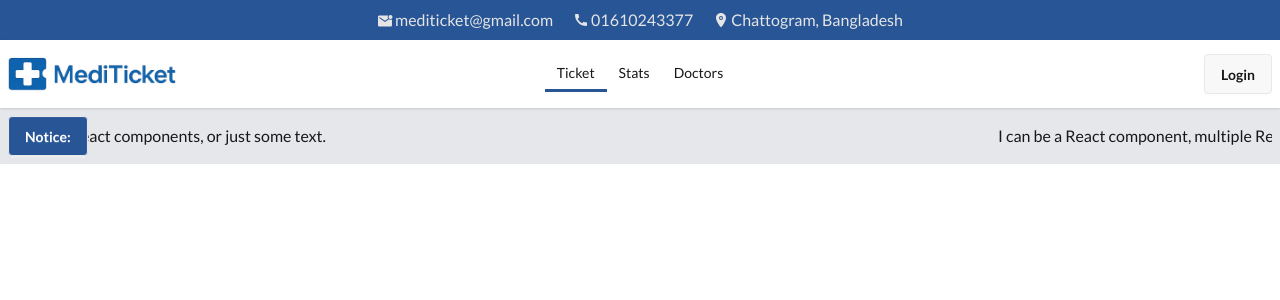
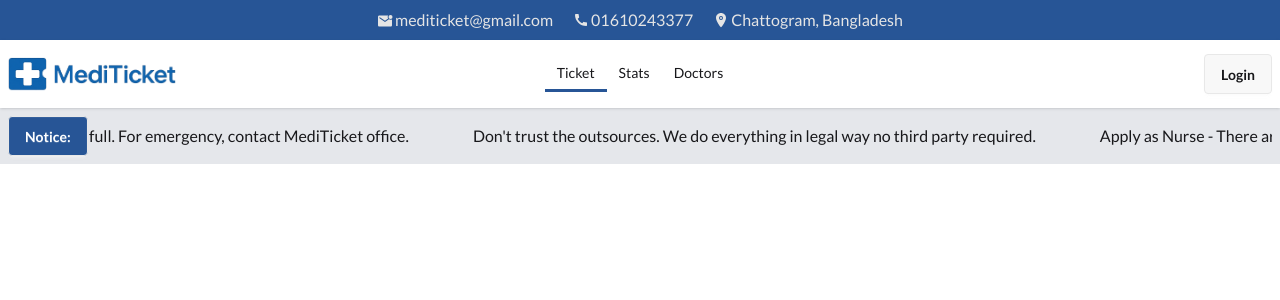
Before and after one commit to Suprio-Das/MediTicket, a React (Vite) app: page / in a window 1280 px wide. Shown: the top 300 px of the page. Built offline with nearby package versions, Linux system fonts and the light colour scheme.

Commit message:
Marquee shown dynamically

```diff
--- a/src/Components/Home/Home.jsx
+++ b/src/Components/Home/Home.jsx
@@ -19,7 +19,9 @@ const Home = () => {
                 <div className="bg-gray-200 p-2 flex items-center">
                     <button className="btn bg-[#275596] outline-0 text-white">Notice: </button>
                     <Marquee>
-                        I can be a React component, multiple React components, or just some text.
+                        {
+                            dummyNotice.map((notice, index) => <span key={index} className="mr-16">{notice.name}</span>)
+                        }
                     </Marquee>
                 </div>
             </div>
```
